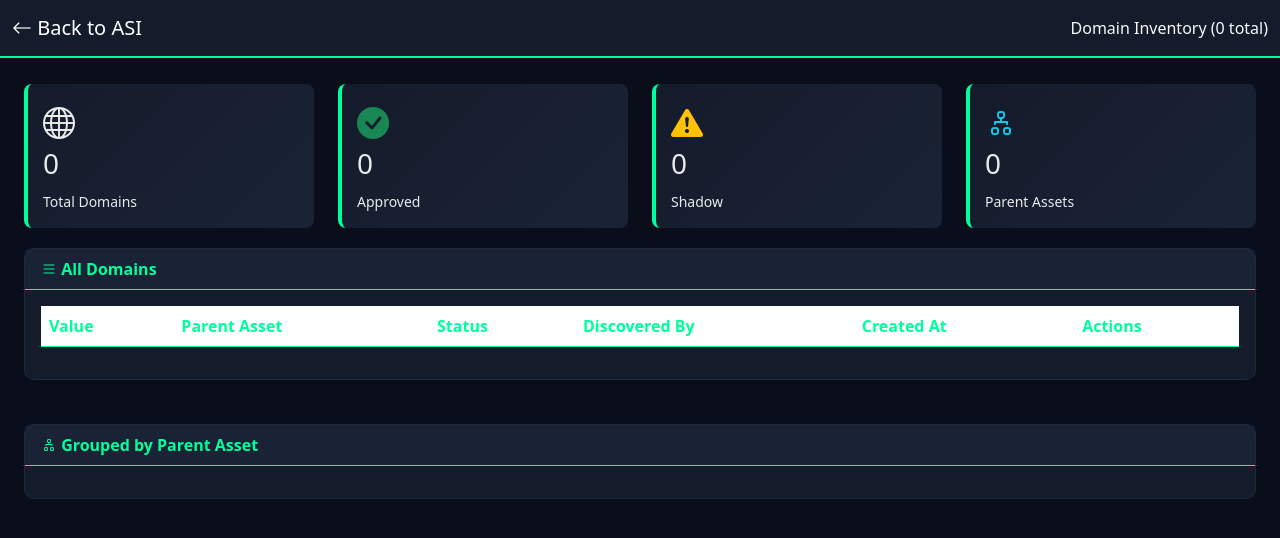
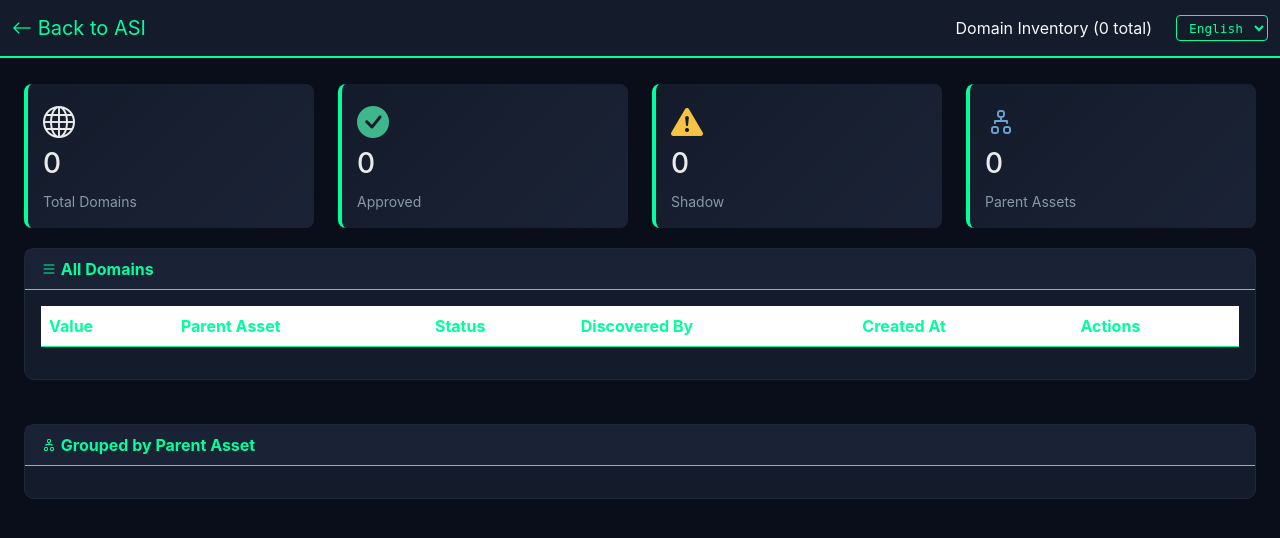
Before and after one commit to weldemichealaderaw144-hash/ASIPROJECT, a Flask app: page /asi/inventory/domain in a window 1280 px wide. Shown: the top 538 px of the page. Run offline with Flask 3, Linux system fonts and the light colour scheme; the visitor is signed in with stand-in values (Sample User, id 1); data that the repository does not hold is empty.

Commit message:
Update inventory_by_type.html

```diff
--- a/templates/inventory_by_type.html
+++ b/templates/inventory_by_type.html
@@ -2,7 +2,7 @@
 <html lang="en">
 <head>
     <meta charset="UTF-8">
-    <title>{{ asset_type|capitalize }} Inventory</title>
+    <title data-i18n="inventoryTitle">{{ asset_type|capitalize }} Inventory</title>
     <link href="https://cdn.jsdelivr.net/npm/bootstrap@5.3.2/dist/css/bootstrap.min.css" rel="stylesheet">
     <link rel="stylesheet" href="https://cdn.jsdelivr.net/npm/bootstrap-icons@1.11.3/font/bootstrap-icons.min.css">
     <style>
@@ -10,11 +10,32 @@
             background: #0a0e1a;
             color: #eaeaea;
             padding-top: 60px;
+            font-family: 'Inter', -apple-system, BlinkMacSystemFont, 'Segoe UI', sans-serif;
         }
 
         .navbar {
             background: #141b2b;
             border-bottom: 2px solid #00ff9d;
+        }
+
+        .navbar-brand {
+            color: #00ff9d !important;
+        }
+
+        .lang-selector {
+            background: transparent;
+            border: 1px solid #00ff9d;
+            color: #00ff9d;
+            font-family: 'Share Tech Mono', monospace;
+            font-size: 0.8rem;
+            padding: 0.2rem 0.5rem;
+            border-radius: 4px;
+            cursor: pointer;
+            margin-left: 0.5rem;
+        }
+        .lang-selector option {
+            background: #141b2b;
+            color: #00ff9d;
         }
 
         .card {
@@ -59,74 +80,103 @@
             border-radius: 8px;
             margin-bottom: 20px;
         }
+        .stats-card small {
+            color: #8899a6;
+        }
+        .text-success {
+            color: #3fb68b !important;
+        }
+        .text-warning {
+            color: #f6c445 !important;
+        }
+        .text-info {
+            color: #68a2cf !important;
+        }
+        a.text-info:hover {
+            color: #f68b1f !important;
+        }
+        .btn-success {
+            background-color: #198754;
+            border-color: #198754;
+        }
+        .btn-danger {
+            background-color: #dc3545;
+            border-color: #dc3545;
+        }
     </style>
 </head>
 <body>
     <nav class="navbar navbar-expand-lg navbar-dark fixed-top">
         <div class="container-fluid">
             <a class="navbar-brand" href="{{ url_for('attack_surface_intelligence') }}">
-                <i class="bi bi-arrow-left"></i> Back to ASI
+                <i class="bi bi-arrow-left"></i> <span data-i18n="backToASI">Back to ASI</span>
             </a>
-            <span class="navbar-text text-light">
-                {{ asset_type|capitalize }} Inventory ({{ count }} total)
-            </span>
+            <div class="ms-auto d-flex align-items-center">
+                <span class="navbar-text text-light me-3">
+                    <span data-i18n="inventoryLabel">{{ asset_type|capitalize }} Inventory</span> ({{ count }} total)
+                </span>
+                <select id="languageSwitcher" class="lang-selector">
+                    <option value="en">English</option>
+                    <option value="am">አማርኛ</option>
+                </select>
+            </div>
         </div>
     </nav>
 
     <div class="container-fluid px-4">
-        <!-- Stats -->
+        <!-- Stats Cards -->
         <div class="row mt-4">
             <div class="col-md-3">
                 <div class="stats-card">
                     <i class="bi {{ icon_map.get(asset_type, 'bi-grid-3x3-gap-fill') }} type-icon"></i>
                     <h3>{{ count }}</h3>
-                    <small>Total {{ asset_type|capitalize }}s</small>
+                    <small><span data-i18n="totalCountLabel">Total</span> {{ asset_type|capitalize }}s</small>
                 </div>
             </div>
             <div class="col-md-3">
                 <div class="stats-card">
                     <i class="bi bi-check-circle-fill text-success type-icon"></i>
                     <h3>{{ inventory|selectattr('status', 'equalto', 'approved')|list|length }}</h3>
-                    <small>Approved</small>
+                    <small data-i18n="approvedLabel">Approved</small>
                 </div>
             </div>
             <div class="col-md-3">
                 <div class="stats-card">
                     <i class="bi bi-exclamation-triangle-fill text-warning type-icon"></i>
                     <h3>{{ inventory|selectattr('status', 'equalto', 'shadow')|list|length }}</h3>
-                    <small>Shadow</small>
+                    <small data-i18n="shadowLabel">Shadow</small>
                 </div>
             </div>
             <div class="col-md-3">
                 <div class="stats-card">
                     <i class="bi bi-diagram-2 text-info type-icon"></i>
                     <h3>{{ by_asset|length }}</h3>
-                    <small>Parent Assets</small>
+                    <small data-i18n="parentAssetsLabel">Parent Assets</small>
                 </div>
             </div>
         </div>
 
-        <!-- Main Content -->
+        <!-- Main Inventory Table -->
         <div class="row">
             <div class="col-12">
                 <div class="card">
                     <div class="card-header">
-                        <i class="bi bi-list"></i> All {{ asset_type|capitalize }}s
+                        <i class="bi bi-list"></i> <span data-i18n="allItemsHeader">All</span> {{ asset_type|capitalize }}s
                     </div>
                     <div class="card-body">
                         <div class="table-responsive">
                             <table class="table table-hover">
                                 <thead>
                                     <tr>
-                                        <th>Value</th>
+                                        <th data-i18n="valueCol">Value</th>
                                         {% if asset_type in ['service', 'technology'] %}
-                                        <th>Version</th>
+                                        <th data-i18n="versionCol">Version</th>
                                         {% endif %}
-                                        <th>Parent Asset</th>
-                                        <th>Status</th>
-                                        <th>Discovered By</th>
-                                        <th>Created At</th>
-                                        <th>Actions</th>
+                                        <th data-i18n="parentAssetCol">Parent Asset</th>
+                                        <th data-i18n="statusCol">Status</th>
+                                        <th data-i18n="discoveredByCol">Discovered By</th>
+                                        <th data-i18n="createdAtCol">Created At</th>
+                                        <th data-i18n="actionsCol">Actions</th>
                                     </tr>
                                 </thead>
                                 <tbody>
@@ -183,12 +235,12 @@
             </div>
         </div>
 
-        <!-- Grouped by Asset -->
+        <!-- Grouped by Parent Asset -->
         <div class="row mt-4">
             <div class="col-12">
                 <div class="card">
                     <div class="card-header">
-                        <i class="bi bi-diagram-2"></i> Grouped by Parent Asset
+                        <i class="bi bi-diagram-2"></i> <span data-i18n="groupedByAssetHeader">Grouped by Parent Asset</span>
                     </div>
                     <div class="card-body">
                         {% for asset_name, items in by_asset.items() %}
```
Also changed, not shown: other parts of templates/inventory_by_type.html (+11 -13 lines).
